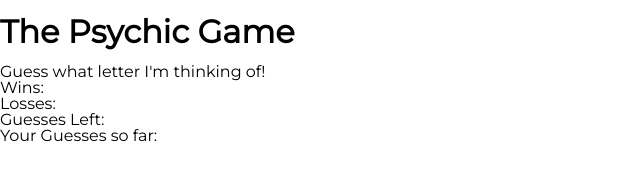
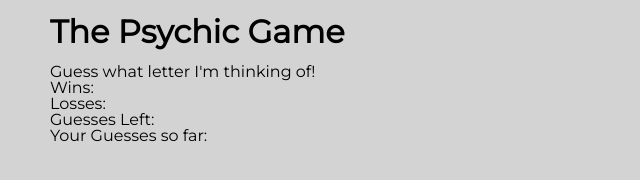
Before and after one commit to racheldoran/Psychic-Game, a plain HTML site: page index.html in a window 1280 px wide. Shown: the whole page, without its empty margins (0-640 px from the left). Drawn offline with Linux system fonts and the light colour scheme.

Commit message:
fixed padding

```diff
--- a/assets/css/style.css
+++ b/assets/css/style.css
@@ -1,4 +1,8 @@
 body {
     font-family: 'Montserrat', sans-serif;
+    background: lightgray;
+}
 
+#game{
+    padding-left: 50px;
 }
```
